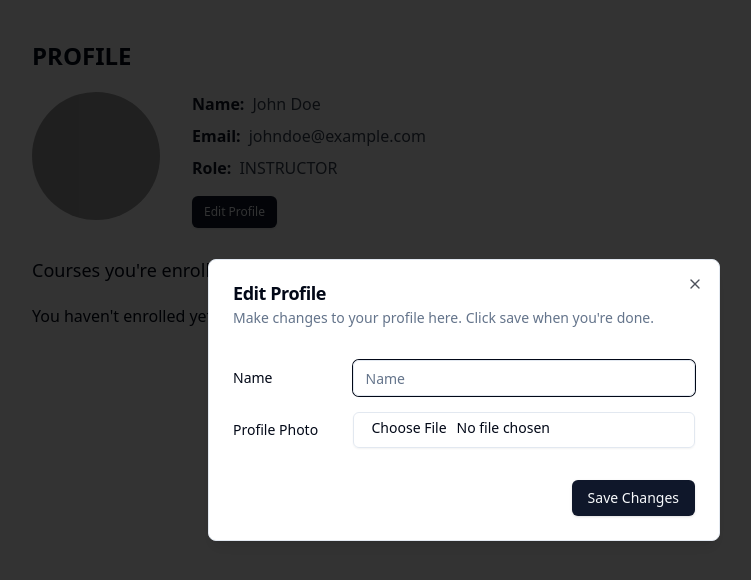
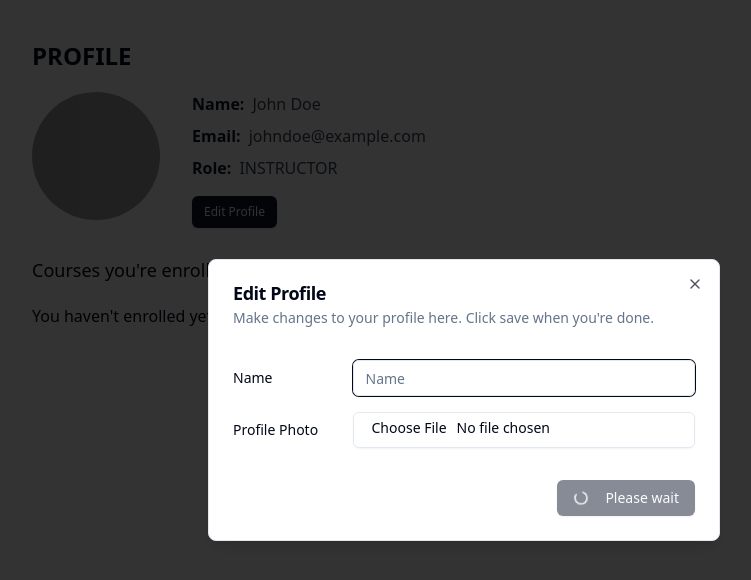
Before and after one commit to abhisheksh99/LMS, a React (Vite) app in the folder frontend/: page /profile in a window 1280 px wide. Both pictures are taken after a click on the button "Edit Profile". Shown: the top 580 px of the page, without its empty margins (176-927 px from the left). Built offline with nearby package versions, Linux system fonts and the light colour scheme; grey boxes are pictures that could not be loaded.

Commit message:
Minor Ui change in Profile Section

```diff
--- a/frontend/src/pages/student/Profile.jsx
+++ b/frontend/src/pages/student/Profile.jsx
@@ -4,25 +4,23 @@ import { Button } from "@/components/ui/button";
 import { Dialog, DialogTrigger, DialogContent, DialogHeader, DialogTitle, DialogDescription, DialogFooter } from "@/components/ui/dialog";
 import { Input } from "@/components/ui/input";
 import { Label } from "@/components/ui/label";
-import Course from './Course';
+import { Loader2 } from 'lucide-react';
 
 const Profile = () => {
+  const isLoading = true;
   return (
     <div className="max-w-4xl mx-auto px-4 my-10">
       <h1 className="font-bold text-2xl text-center md:text-left">PROFILE</h1>
       <div className="flex flex-col md:flex-row items-center md:items-start gap-8 my-5">
         <div className="flex flex-col items-center">
           <Avatar className="h-24 w-24 md:h-32 md:w-32 mb-4">
-            <AvatarImage
-              src="https://github.com/shadcn.png"
-              alt="@shadcn"
-            />
+            <AvatarImage src="https://github.com/shadcn.png" alt="@shadcn" />
             <AvatarFallback>CN</AvatarFallback>
           </Avatar>
         </div>
         <div>
           <div className="mb-2">
-            <h1 className="font-semibold text-gray-900 dark:text-gray-100 ">
+            <h1 className="font-semibold text-gray-900 dark:text-gray-100">
               Name:
               <span className="font-normal text-gray-700 dark:text-gray-300 ml-2">
                 John Doe
@@ -30,7 +28,7 @@ const Profile = () => {
             </h1>
           </div>
           <div className="mb-2">
-            <h1 className="font-semibold text-gray-900 dark:text-gray-100 ">
+            <h1 className="font-semibold text-gray-900 dark:text-gray-100">
               Email:
               <span className="font-normal text-gray-700 dark:text-gray-300 ml-2">
                 johndoe@example.com
@@ -38,7 +36,7 @@ const Profile = () => {
             </h1>
           </div>
           <div className="mb-2">
-            <h1 className="font-semibold text-gray-900 dark:text-gray-100 ">
+            <h1 className="font-semibold text-gray-900 dark:text-gray-100">
               Role:
               <span className="font-normal text-gray-700 dark:text-gray-300 ml-2">
                 INSTRUCTOR
@@ -78,8 +76,15 @@ const Profile = () => {
                 </div>
               </div>
               <DialogFooter>
-                <Button onClick={() => {}}>
-                  Save Changes
+                <Button disabled={isLoading} >
+                  {isLoading ? (
+                    <>
+                      <Loader2 className="mr-2 h-4 w-4 animate-spin" />
+                      Please wait
+                    </>
+                  ) : (
+                    "Save Changes"
+                  )}
                 </Button>
               </DialogFooter>
             </DialogContent>
@@ -89,8 +94,6 @@ const Profile = () => {
       <div>
         <h1 className="font-medium text-lg">Courses you're enrolled in</h1>
         <div className="grid grid-cols-1 sm:grid-cols-2 md:grid-cols-3 gap-4 my-5">
-          {/* Placeholder for courses */}
-          {/* You can replace this with actual course components */}
           <h1>You haven't enrolled yet</h1>
         </div>
       </div>
```
